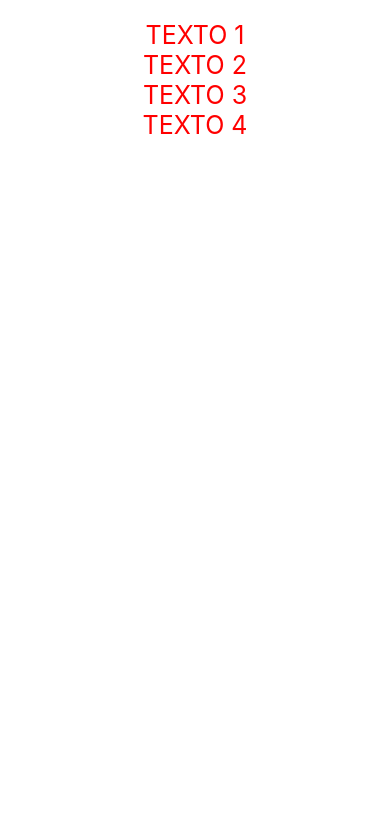
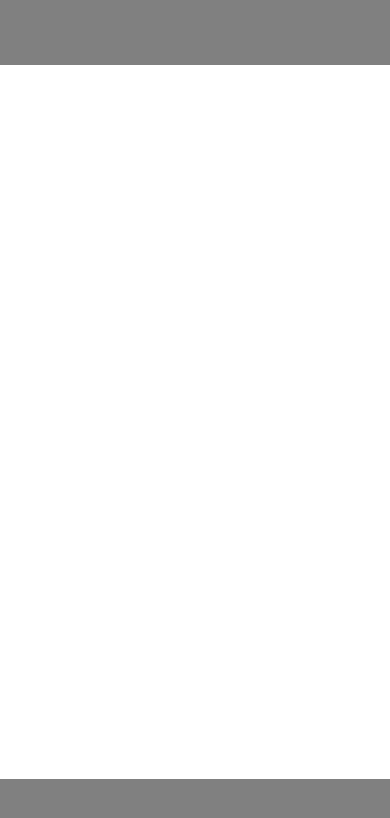
Before and after one commit to Demershow/React-Native-Course, a React Native app: screen / in a window 390 px wide. Shown: the top 818 px of the page. Built offline with nearby package versions, Linux system fonts and the light colour scheme.

Commit message:
Aula 16: Tamanhos dinamicos e fixos

```diff
--- a/App.js
+++ b/App.js
@@ -5,23 +5,11 @@ import { View, Text, Button, StyleSheet } from 'react-native';
 export default class App extends Component{
   render(){
     return(
-      <View style={styles.container}>
-        <Text style={styles.text}>TEXTO 1</Text>
-        <Text style={styles.text}>TEXTO 2</Text>
-        <Text style={styles.text}>TEXTO 3</Text>
-        <Text style={styles.text}>TEXTO 4</Text>
+      <View style={{flex:1, backgroundColor: '#ddd'}}>
+        <View style={{height: 65, backgroundColor: 'gray'}}></View>
+        <View style={{flex:1, backgroundColor: '#fff'}}></View>
+        <View style={{height: 65, backgroundColor: 'gray'}}></View>
       </View>
     )
   }
 }
-
-const styles = StyleSheet.create({
-    container : {
-      marginTop: 20,
-    },
-    text: {
-      textAlign: 'center',
-      fontSize: 25,
-      color: 'red'
-    }
-})
```
